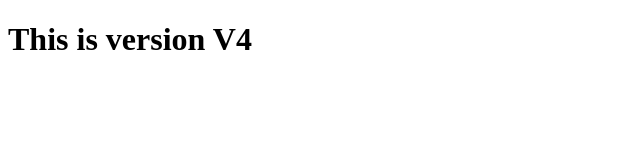
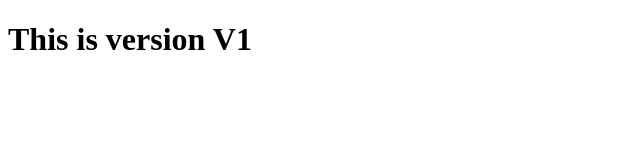
Before and after one commit to harshpooja/tomcat, a plain HTML site: page index.html in a window 1280 px wide. Shown: the full height of the page, 0-640 px from the left. Drawn offline with Linux system fonts and the light colour scheme.

Commit message:
version1

```diff
--- a/index.html
+++ b/index.html
@@ -6,6 +6,6 @@
     <title>Document</title>
 </head>
 <body>
-    <h1>This is version V4</h1>
+    <h1>This is version V1</h1>
 </body>
 </html>
```
